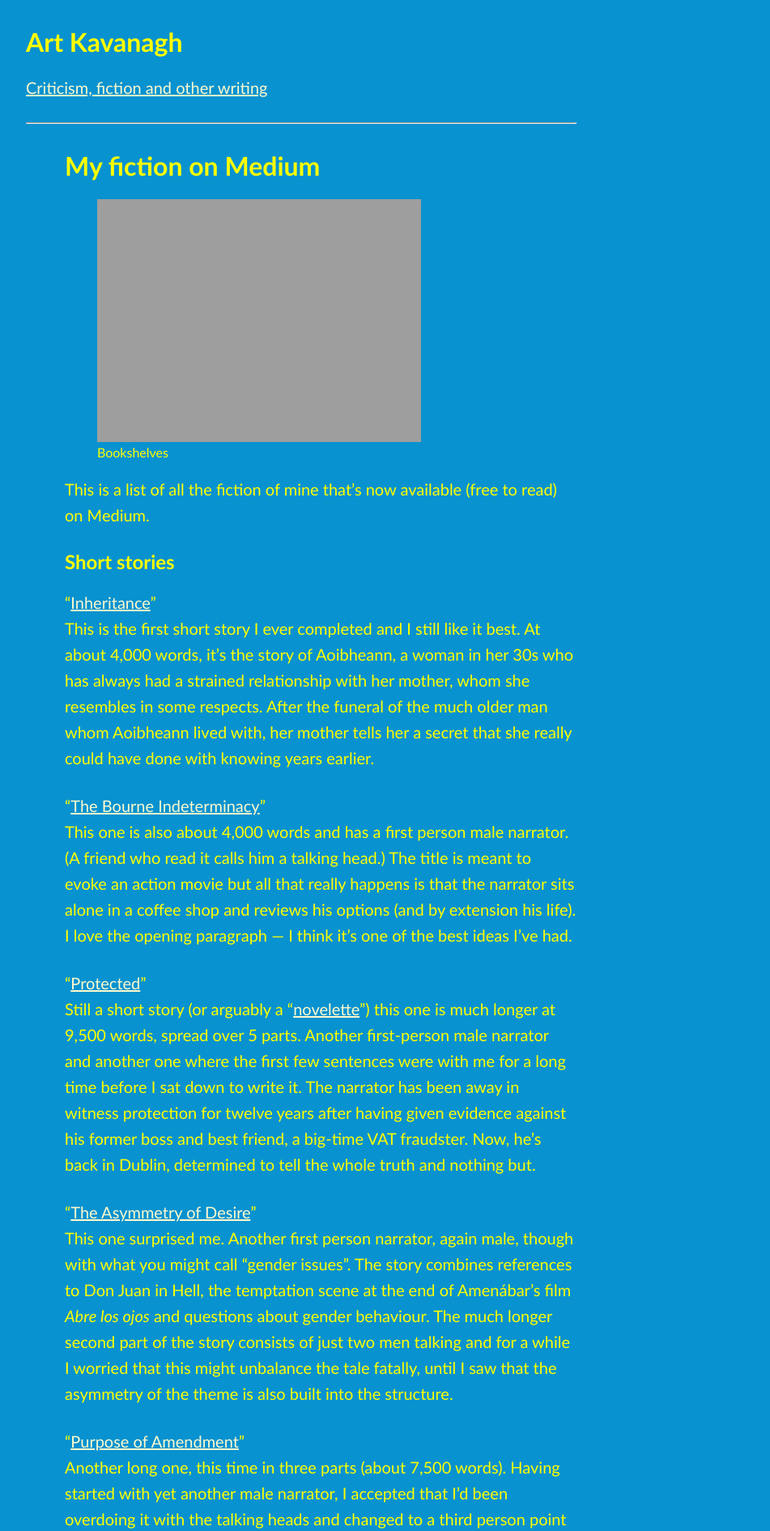
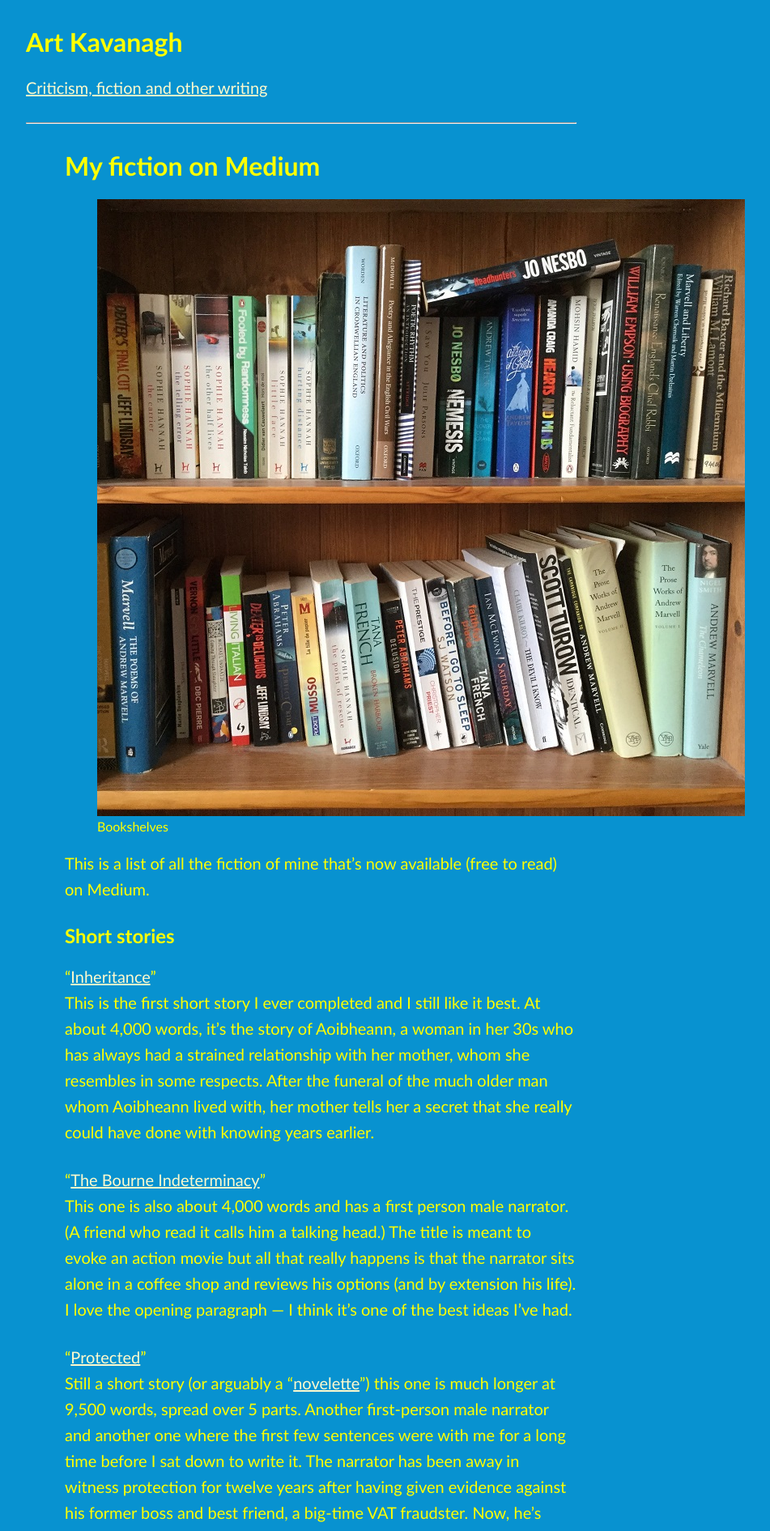
Before and after one commit to artkavanagh/github.io, a Jekyll site: the page fiction-list.html, which Jekyll copies as it is, in a window 1280 px wide. Shown: the top 1891 px of the page at 81% size, without its empty margins (244-1195 px from the left). Built offline with Jekyll 4.4.1, drawn with Linux system fonts in a browser that asks for light colours.

Commit message:
Update fiction-list.html

```diff
--- a/fiction-list.html
+++ b/fiction-list.html
@@ -14,7 +14,7 @@
 <h1>My fiction on Medium</h1>
 
 <figure>
-<img src="https://www.artkavanagh.ie/IMG_0227.jpg" alt="Bookshelves" />
+<img src="https://www.artkavanagh.ie/bookshelves.jpg" alt="Bookshelves" />
 <figcaption>Bookshelves</figcaption>
 </figure>
 
```
